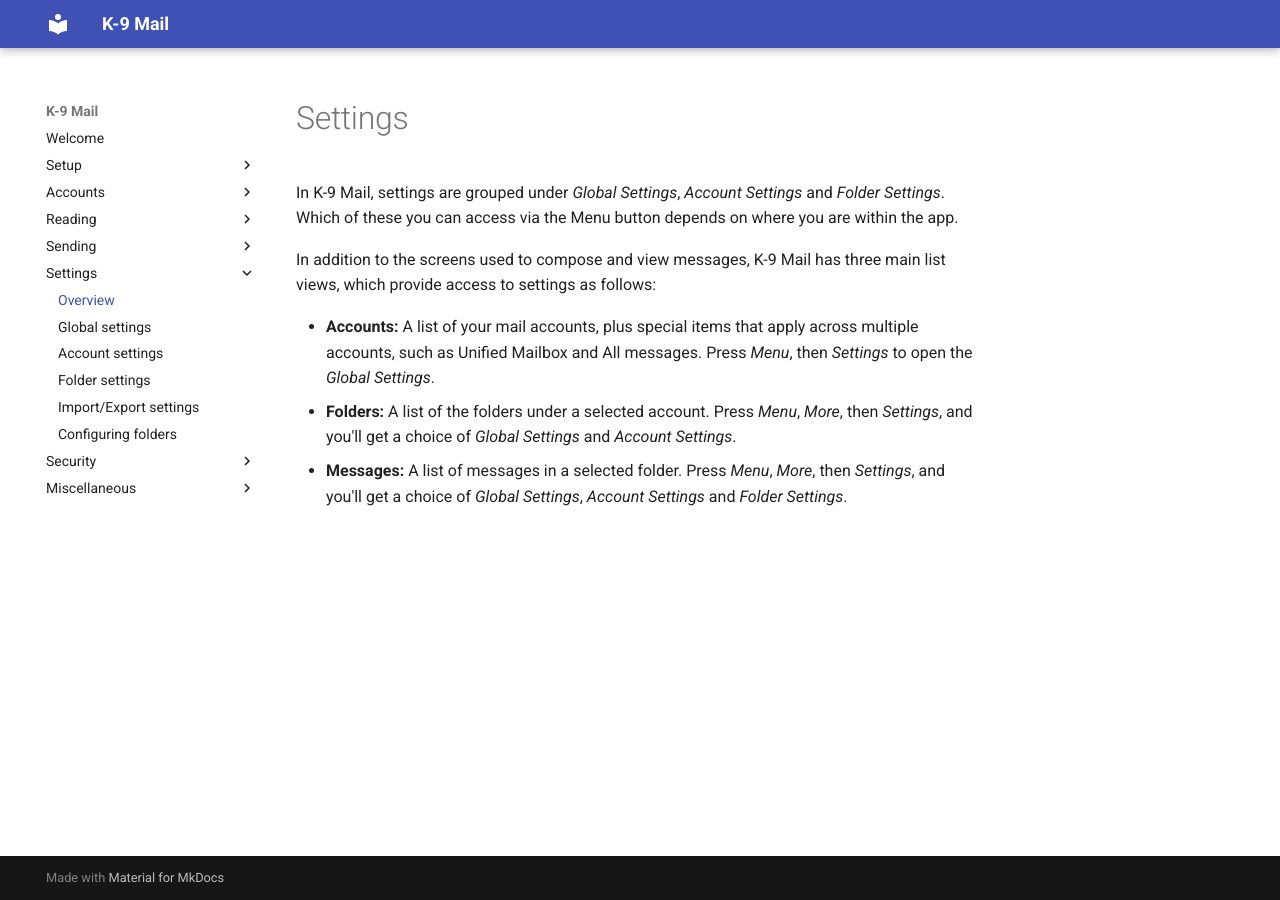
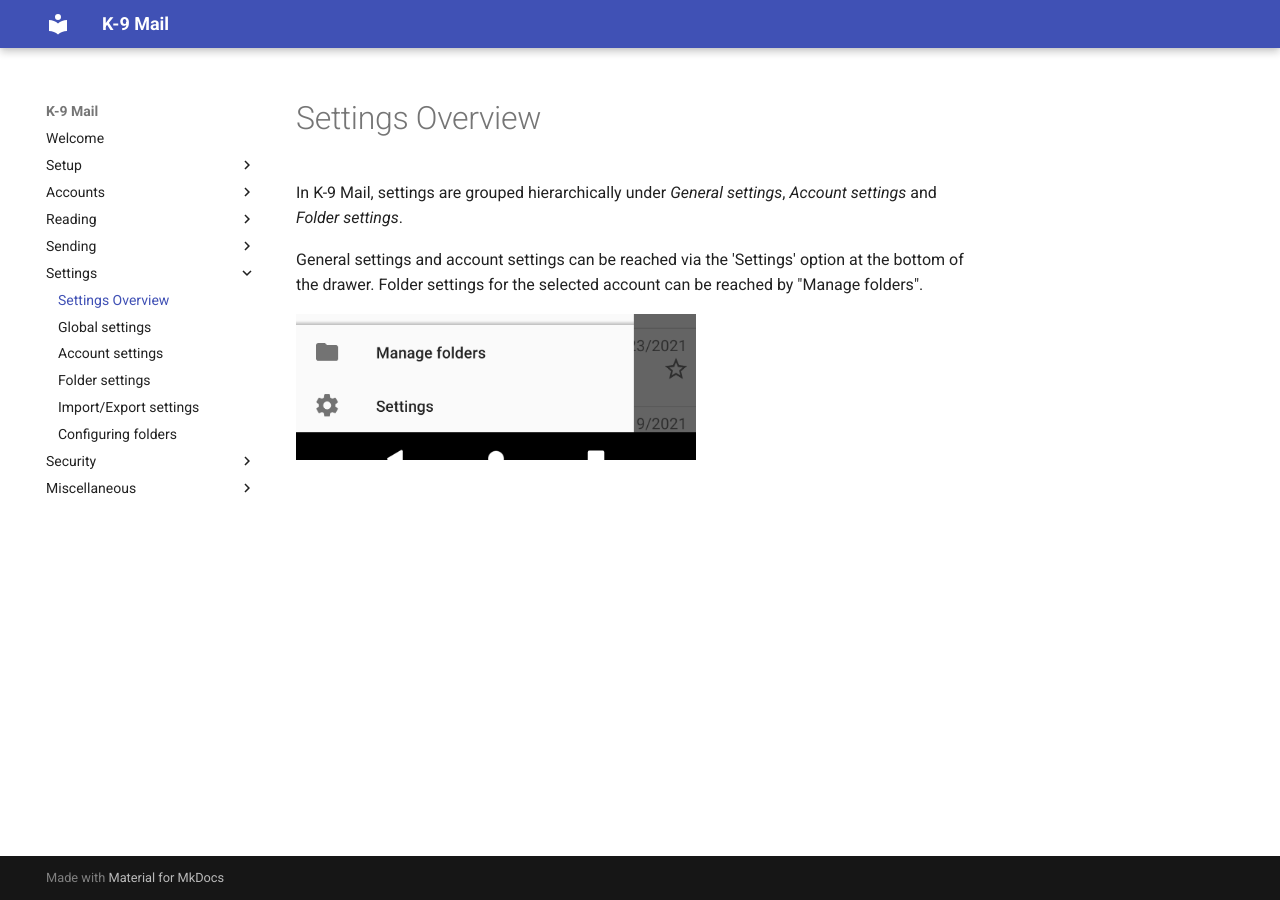
Before and after one commit to k9mail/k9mail-docs, an MkDocs documentation site: the page built from docs/en/current/settings/overview.md, in a window 1280 px wide. Built offline with MkDocs 1.6.1 and Material for MkDocs 9.7.7, drawn with Linux system fonts in a browser that asks for light colours.

Commit message:
Update settings overview

```diff
--- a/docs/en/current/settings/overview.md
+++ b/docs/en/current/settings/overview.md
@@ -1,14 +1,8 @@
-# Settings
+# Settings Overview
 
-In K-9 Mail, settings are grouped under *Global Settings*, *Account Settings* and *Folder Settings*. Which of these you
-can access via the Menu button depends on where you are within the app.
+In K-9 Mail, settings are grouped hierarchically under *General settings*, *Account settings* and *Folder settings*.
 
-In addition to the screens used to compose and view messages, K-9 Mail has three main list views, which provide access
-to settings as follows:
+General settings and account settings can be reached via the 'Settings' option at the bottom of the drawer.
+Folder settings for the selected account can be reached by "Manage folders".
 
-* **Accounts:** A list of your mail accounts, plus special items that apply across multiple accounts, such as Unified
-  Mailbox and All messages. Press *Menu*, then *Settings* to open the *Global Settings*.
-* **Folders:** A list of the folders under a selected account. Press *Menu*, *More*, then *Settings*, and you'll get a
-  choice of *Global Settings* and *Account Settings*.
-* **Messages:** A list of messages in a selected folder. Press *Menu*, *More*, then *Settings*, and you'll get a choice
-  of *Global Settings*, *Account Settings* and *Folder Settings*.
+![Settings](img/settings_overview.png)
--- a/mkdocs.yml
+++ b/mkdocs.yml
@@ -24,7 +24,7 @@
     - Starting to Compose an E-mail: en/current/sending/sending_start.md
     - Editing E-mail Content: en/current/sending/sending_content.md
   - Settings:
-    - Overview: en/current/settings/overview.md
+    - Settings Overview: en/current/settings/overview.md
     - Global settings: en/current/settings/global.md
     - Account settings: en/current/settings/account.md
     - Folder settings: en/current/settings/folder.md
```
Also changed, not shown: README.md (+3 -1 lines), docs/en/current/settings/img/settings_overview.png (added).
